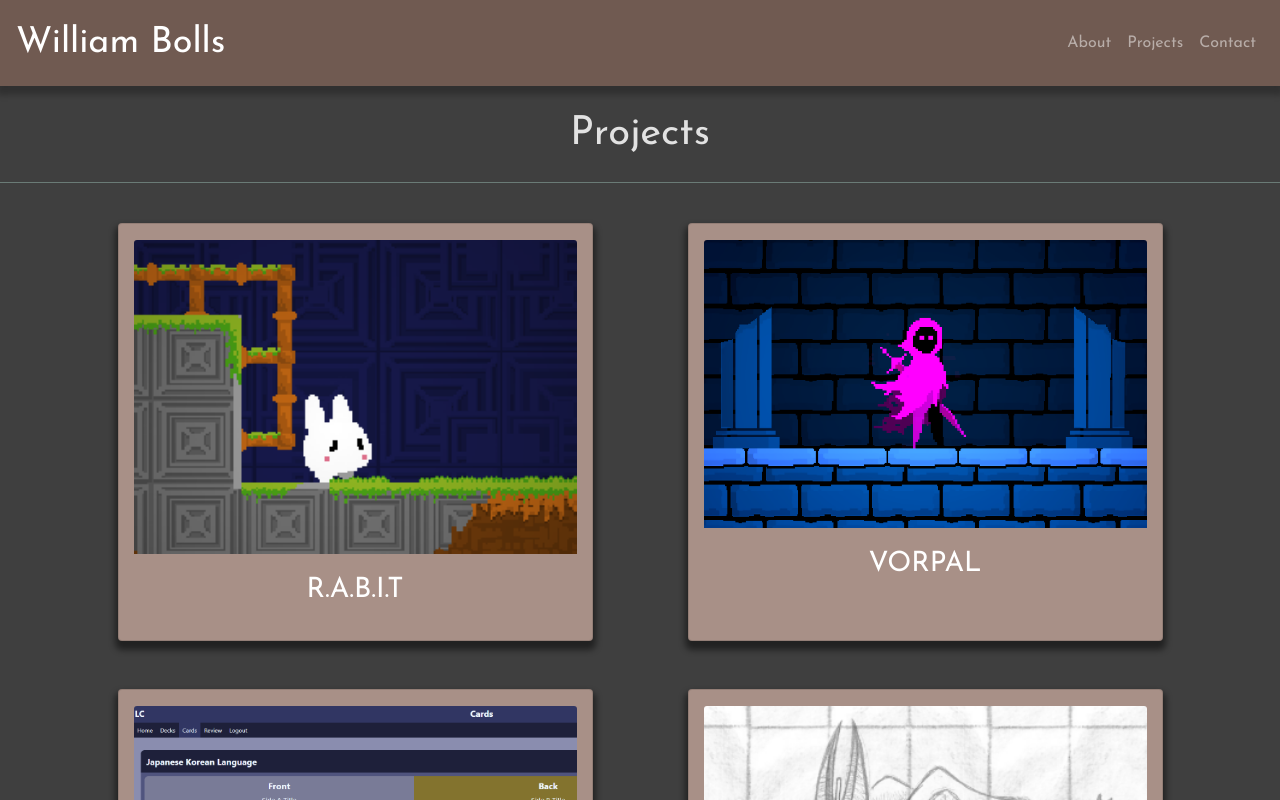
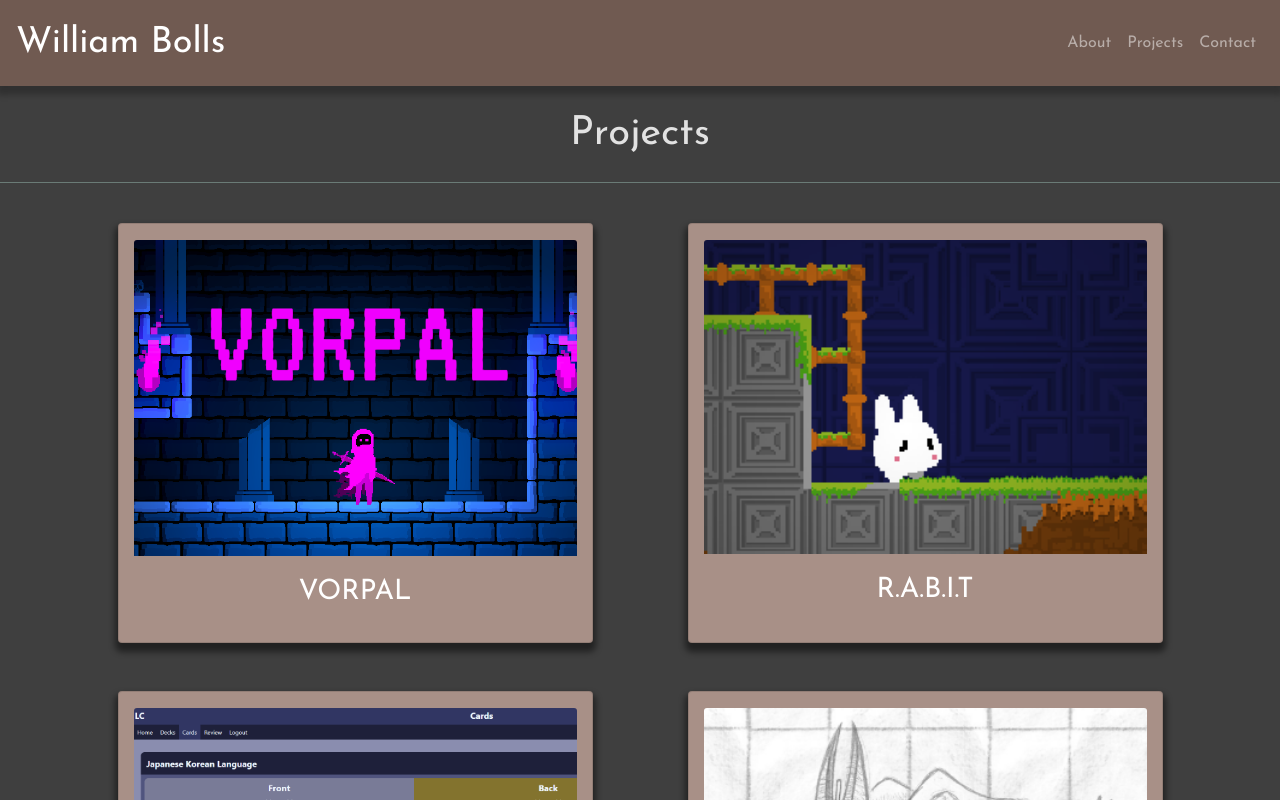
Before and after one commit to palminski/myriad-conniptions, a React (Create React App) app: page / in a window 1280 px wide. Both pictures are taken after a click on the link "Projects". Shown: the top 800 px of the page. Built offline with nearby package versions, Linux system fonts and the light colour scheme; a web font is replaced by a local one.

Commit message:
updated vorpal page on website

```diff
--- a/package.json
+++ b/package.json
@@ -10,6 +10,7 @@
     "@testing-library/user-event": "^13.5.0",
     "react": "^18.2.0",
     "react-dom": "^18.2.0",
+    "react-router-dom": "^6.16.0",
     "react-scripts": "5.0.1",
     "web-vitals": "^2.1.4"
   },
--- a/src/components/Projects/index.js
+++ b/src/components/Projects/index.js
@@ -23,6 +23,15 @@ function Projects() {
     }
 
     const projectInfo = [
+
+        {
+            title: "VORPAL",
+            imageLocation: require("../../assets/images/project-images/vorpal-image.png"),
+            imageAlt: "A warrior in a dungeon",
+            description: "An endless runner style mobile game where the player must ascend a dungeon and slay monsters.",
+            downloadLink: require("../../assets/downloadable-files/Vorpal.apk"),
+            repoLink: "https://github.com/palminski/vorpal-swipes",
+        },
         {
             title: "R.A.B.I.T",
             imageLocation: require("../../assets/images/project-images/rabit-image.PNG"),
@@ -30,14 +39,6 @@ function Projects() {
             description: "RABIT (acronym for Remote Access Bio-Integration Terminator) is a game being created using the GameMaker engine and GML scripting language. This is an ongoing project and is not yet completed, but progess can be viewed following the link below.",
             youtubeLink: "https://www.youtube.com/playlist?list=PLxVRBSIe4S9E1RD_C8kEtvJ5VGjsP85WM",
 
-        },
-        {
-            title: "VORPAL",
-            imageLocation: require("../../assets/images/project-images/vorpal-image.png"),
-            imageAlt: "A warrior in a dungeon",
-            description: "An endless runner style mobile game where the player must ascend a dungeon and slay monsters. Currently a work in progress, but please feel free to try out the current build on android by downloading the APK below!",
-            downloadLink: require("../../assets/downloadable-files/Vorpal.apk"),
-            repoLink: "https://github.com/palminski/vorpal-swipes",
         },
         {
             title: "Loquacious Cards",
```
Also changed, not shown: src/assets/images/project-images/vorpal-image.png, 1 other file (tests, documents, lock files or other folders).
